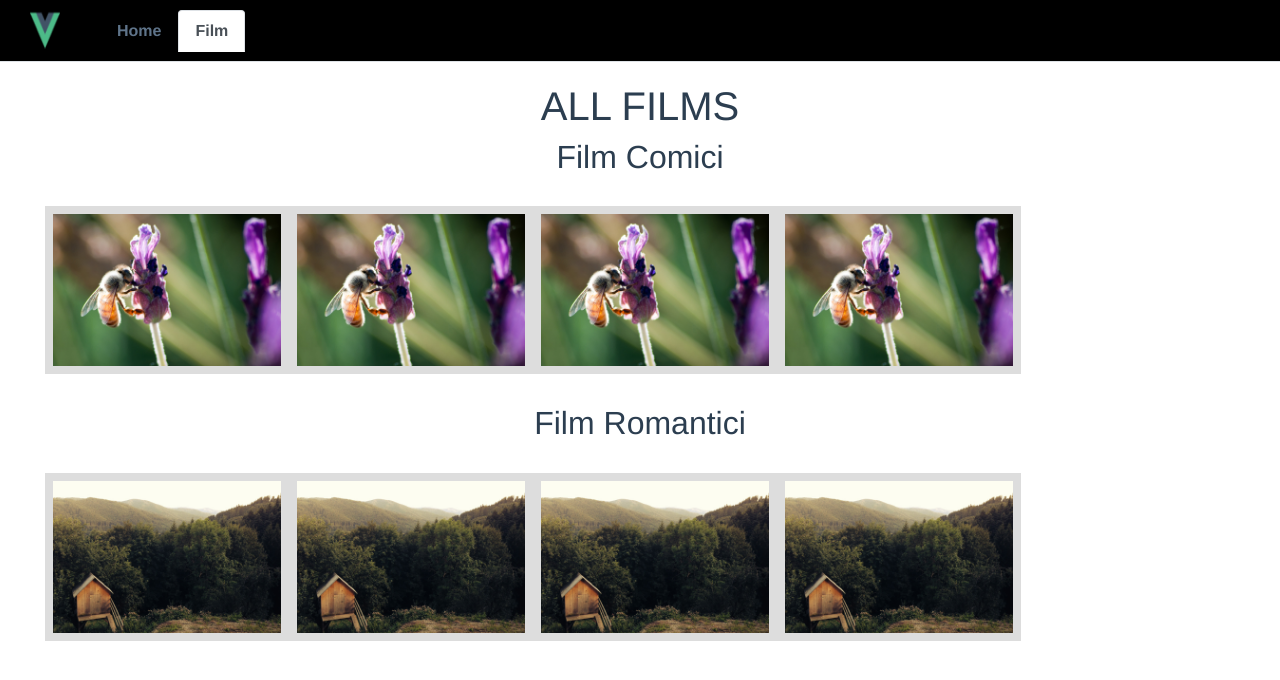
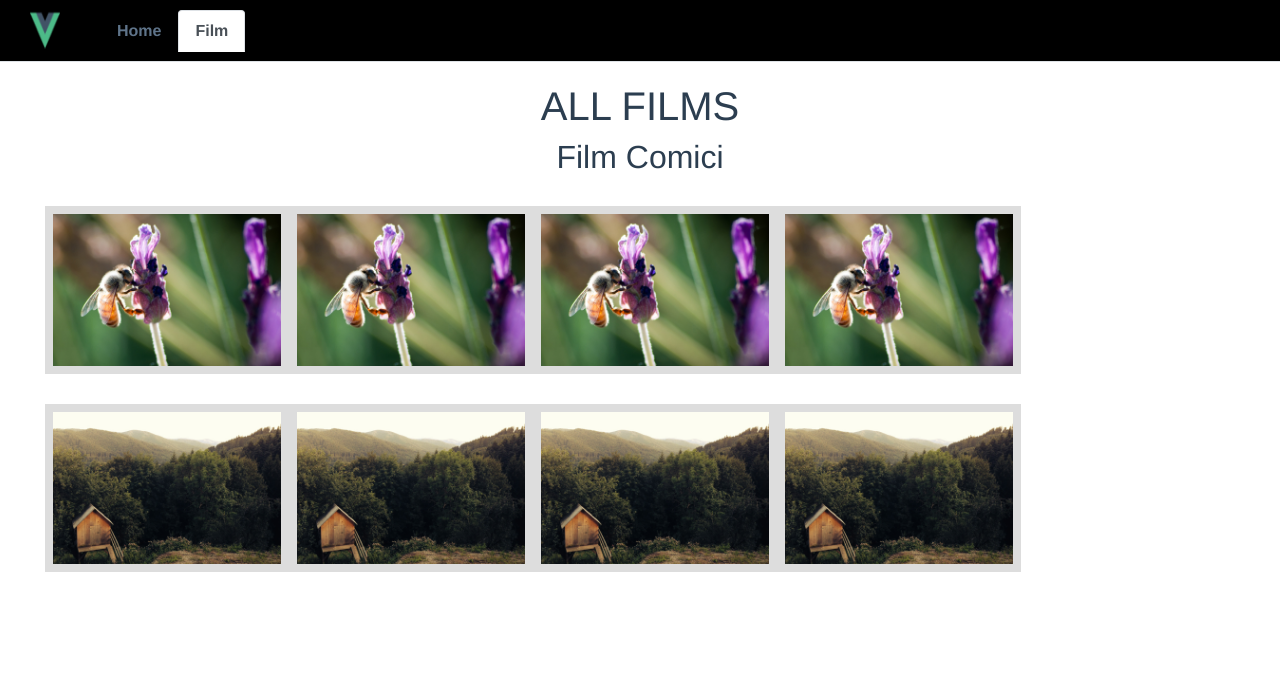
Before and after one commit to monika-piras/vuejs-movies-example, a Vue app: page /#/film in a window 1280 px wide. Shown: the top 680 px of the page. Built offline with nearby package versions, Linux system fonts and the light colour scheme.

Commit message:
update title h2 prop

```diff
--- a/src/components/Dashboard.vue
+++ b/src/components/Dashboard.vue
@@ -60,7 +60,7 @@
     </p>
   </div>
 
-  <film-list/>
+  <film-list title="Film Romantici"/>
 
   </div>
 </template>
--- a/src/components/FilmList.vue
+++ b/src/components/FilmList.vue
@@ -18,7 +18,7 @@
     </ul>
     </div>
 
-  <h2>Film Romantici</h2>
+  <h2>{{title}}</h2>
     <div class="row space">
     <ul>
       <div class="col-sm">
@@ -35,41 +35,19 @@
       </div>
     </ul>
     </div>
-
-
-<!--<h2>Film Romantici</h2>
-  <div class="row">
-    <div class="col-sm">
-      <ul class="list-group">
-        <li class="list-group-item"><img src="../../public/img/strawberry.jpg"></li>
-        <li class="list-group-item"><img src="../../public/img/strawberry.jpg"></li>
-      </ul>
-    </div>
-    <div class="col-sm">
-      <ul class="list-group">
-        <li class="list-group-item"><img src="../../public/img/trees.jpg"></li>
-        <li class="list-group-item"><img src="../../public/img/trees.jpg"></li>
-      </ul>
-    </div>
-    <div class="col-sm">
-      <ul class="list-group">
-        <li class="list-group-item"><img src="../../public/img/water.jpg"></li>
-        <li class="list-group-item"><img src="../../public/img/water.jpg"></li>
-      </ul>
-    </div>
-    <div class="col-sm">
-      <ul class="list-group">
-        <li class="list-group-item"><img src="../../public/img/flower.jpg"></li>
-        <li class="list-group-item"><img src="../../public/img/flower.jpg"></li>
-      </ul>
-    </div>
-  </div> -->
 </div>
 </template>
 
 <script>
 export default {
   name: "FilmList",
+  props: {
+    title: String
+  },
+  data() {
+    return {
+    };
+  },
   components: {}
 };
 </script>
--- a/src/views/Film.vue
+++ b/src/views/Film.vue
@@ -10,6 +10,12 @@ import FilmList from '@/components/FilmList.vue'
 
 export default {
   name: 'Film',
+  props:{
+  },
+  data() {
+    return {
+    };
+  },
   components: {
     FilmList
   }
```
